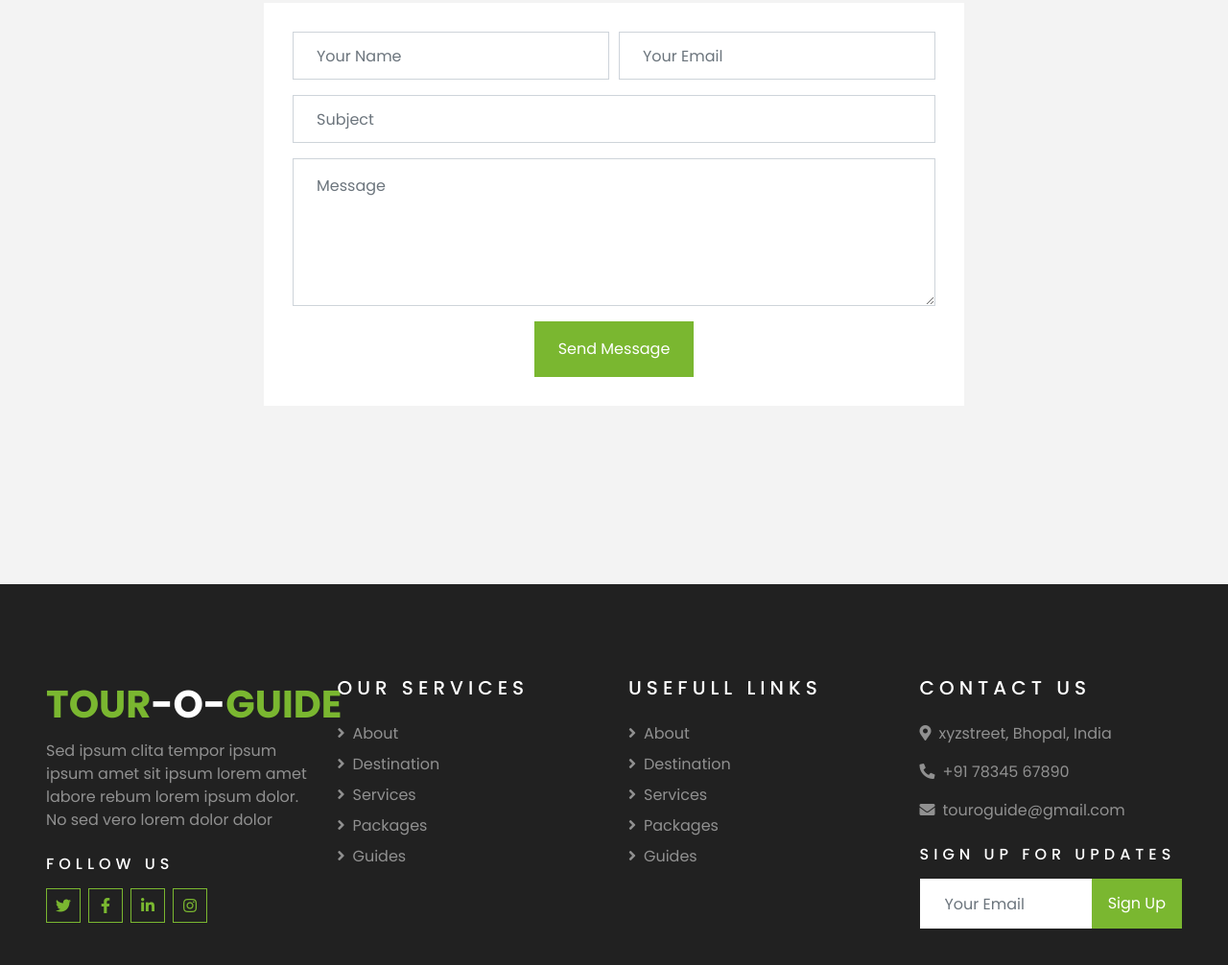
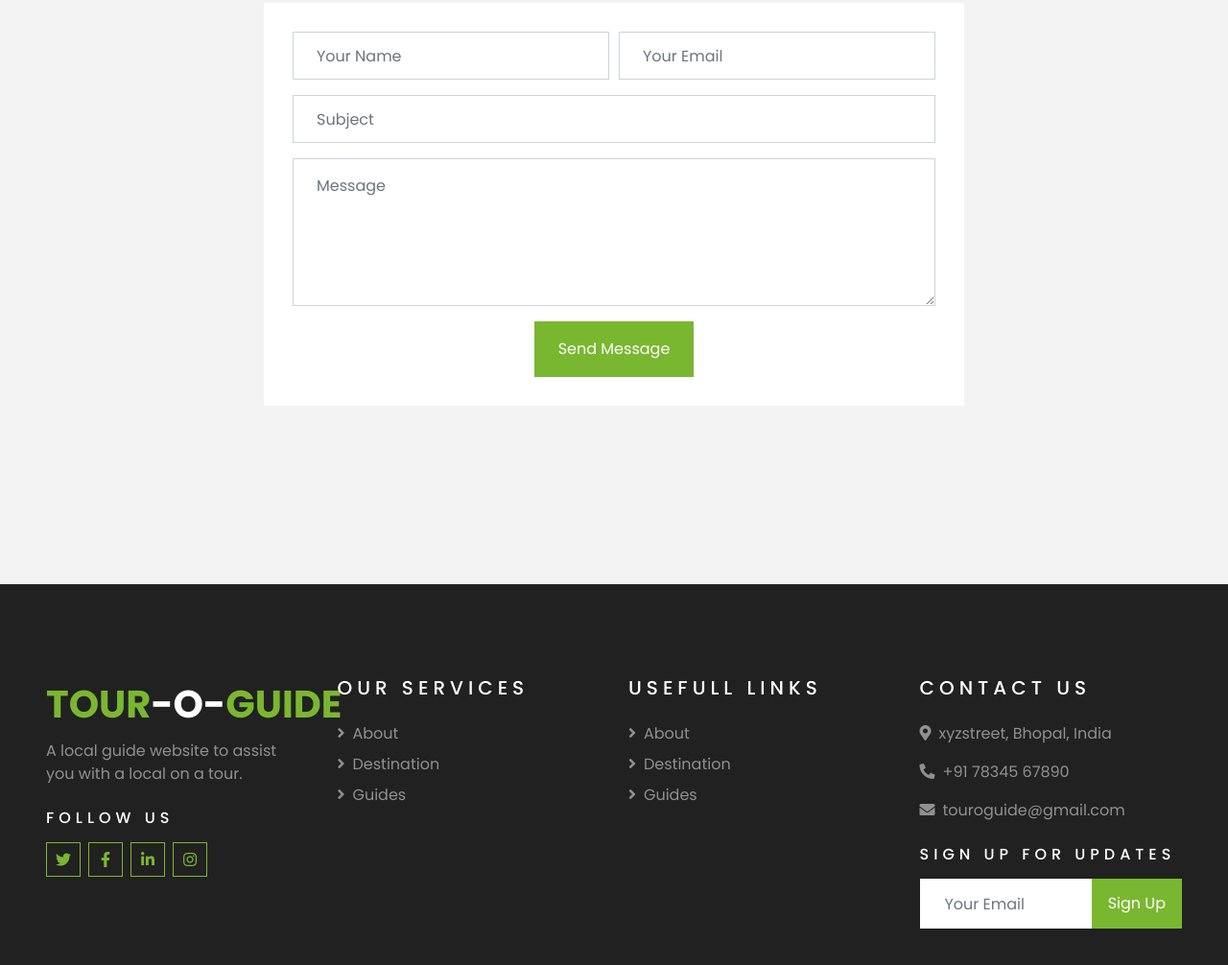
Before and after one commit to 27Divashree/Tour-O-Guide, a plain HTML site: page contact.html in a window 1280 px wide. Shown: the part 650-1656 px from the top of the page at 96% size. Drawn offline with nearby package versions, Linux system fonts and the light colour scheme; files that its build step writes are made by us from their sources; files whose address does not match are found by name.

Commit message:
Update contact.html

```diff
--- a/contact.html
+++ b/contact.html
@@ -123,8 +123,7 @@
                 <a href="" class="navbar-brand">
                     <h1 class="text-primary">TOUR<span class="text-white">-O-</span>GUIDE</h1>
                 </a>
-                <p>Sed ipsum clita tempor ipsum ipsum amet sit ipsum lorem amet labore rebum lorem ipsum dolor. No sed
-                    vero lorem dolor dolor</p>
+                <p>A local guide website to assist you with a local on a tour.</p>
                 <h6 class="text-white text-uppercase mt-4 mb-3" style="letter-spacing: 5px;">Follow Us</h6>
                 <div class="d-flex justify-content-start">
                     <a class="btn btn-outline-primary btn-square mr-2" href="#"><i class="fab fa-twitter"></i></a>
@@ -138,8 +137,8 @@
                 <div class="d-flex flex-column justify-content-start">
                     <a class="text-white-50 mb-2" href="#"><i class="fa fa-angle-right mr-2"></i>About</a>
                     <a class="text-white-50 mb-2" href="#"><i class="fa fa-angle-right mr-2"></i>Destination</a>
-                    <a class="text-white-50 mb-2" href="#"><i class="fa fa-angle-right mr-2"></i>Services</a>
-                    <a class="text-white-50 mb-2" href="#"><i class="fa fa-angle-right mr-2"></i>Packages</a>
+                    <!--<a class="text-white-50 mb-2" href="#"><i class="fa fa-angle-right mr-2"></i>Services</a>
+                    <a class="text-white-50 mb-2" href="#"><i class="fa fa-angle-right mr-2"></i>Packages</a>-->
                     <a class="text-white-50 mb-2" href="#"><i class="fa fa-angle-right mr-2"></i>Guides</a>
                     <!--<a class="text-white-50 mb-2" href="#"><i class="fa fa-angle-right mr-2"></i>Testimonial</a>-->
                     <!--<a class="text-white-50" href="#"><i class="fa fa-angle-right mr-2"></i>Blog</a>-->
@@ -150,8 +149,8 @@
                 <div class="d-flex flex-column justify-content-start">
                     <a class="text-white-50 mb-2" href="#"><i class="fa fa-angle-right mr-2"></i>About</a>
                     <a class="text-white-50 mb-2" href="#"><i class="fa fa-angle-right mr-2"></i>Destination</a>
-                    <a class="text-white-50 mb-2" href="#"><i class="fa fa-angle-right mr-2"></i>Services</a>
-                    <a class="text-white-50 mb-2" href="#"><i class="fa fa-angle-right mr-2"></i>Packages</a>
+                   <!-- <a class="text-white-50 mb-2" href="#"><i class="fa fa-angle-right mr-2"></i>Services</a>
+                    <a class="text-white-50 mb-2" href="#"><i class="fa fa-angle-right mr-2"></i>Packages</a>-->
                     <a class="text-white-50 mb-2" href="#"><i class="fa fa-angle-right mr-2"></i>Guides</a>
                     <!--<a class="text-white-50 mb-2" href="#"><i class="fa fa-angle-right mr-2"></i>Testimonial</a>-->
                     <!--<a class="text-white-50" href="#"><i class="fa fa-angle-right mr-2"></i>Blog</a>-->
```
